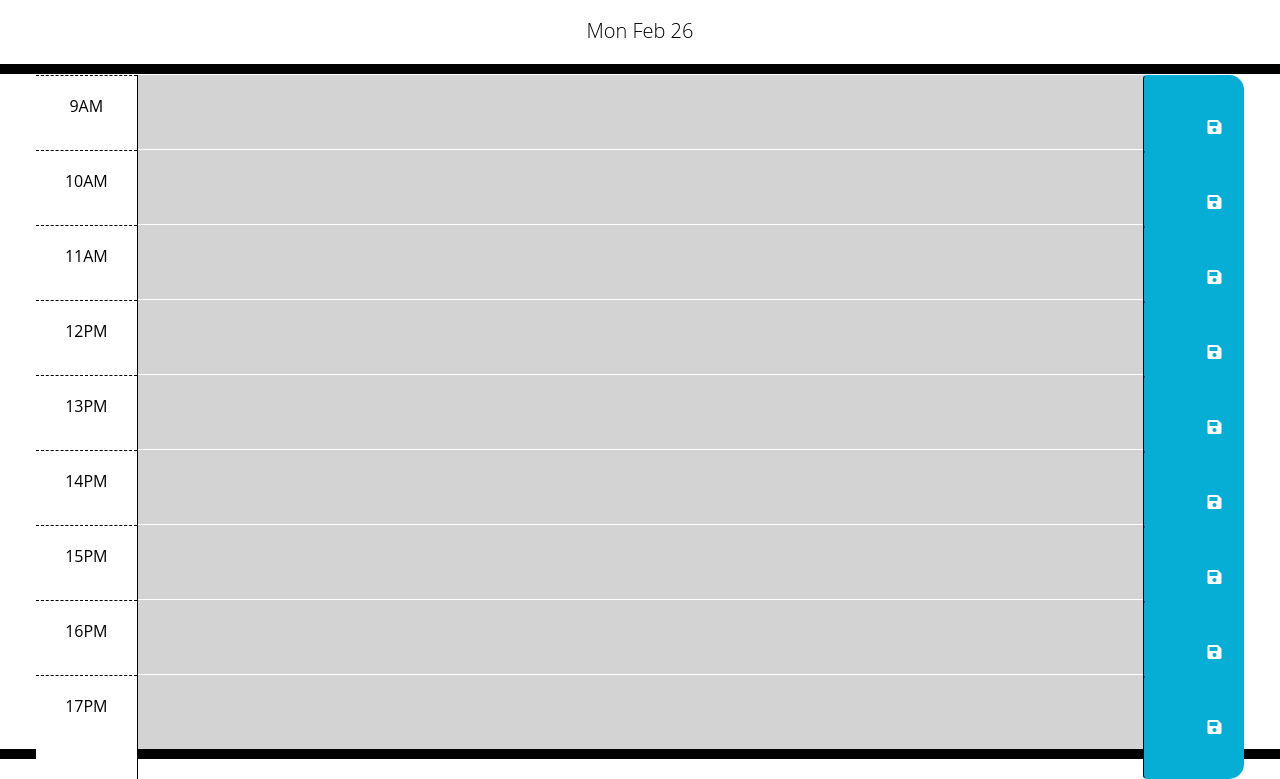
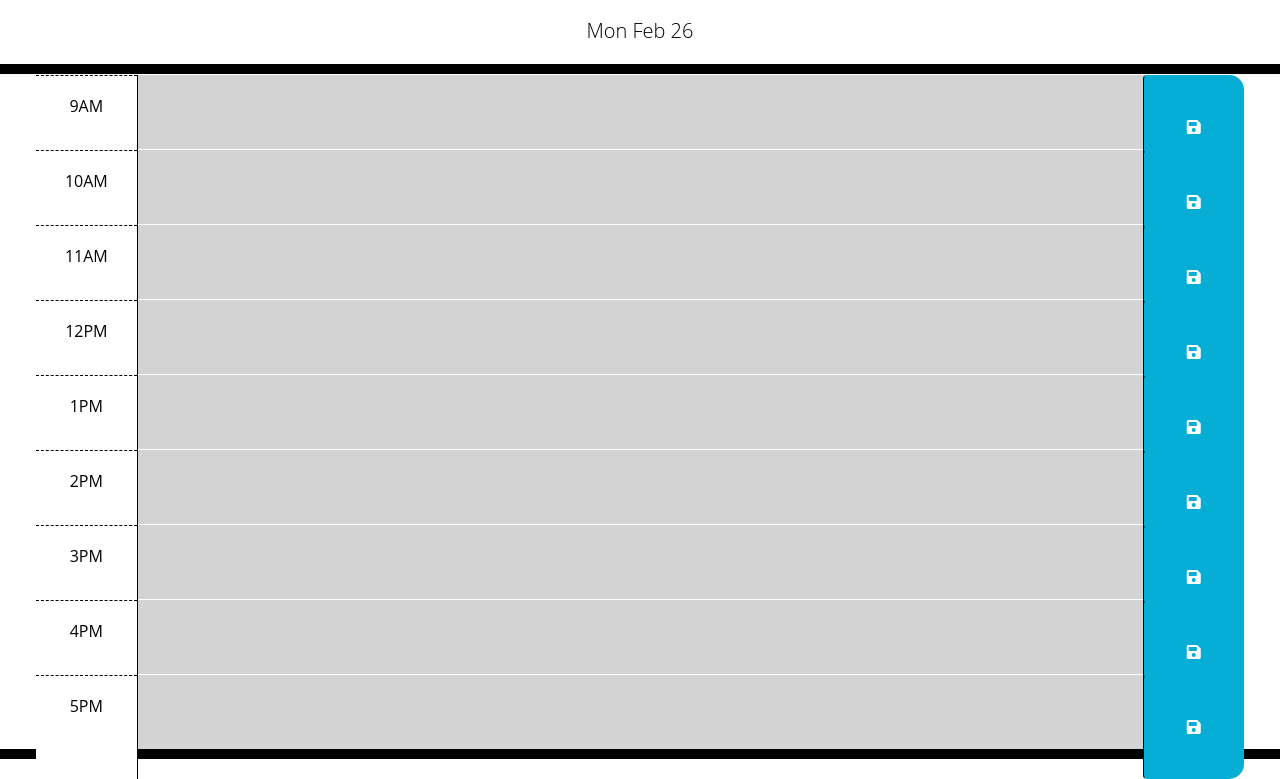
Before and after one commit to katvela24/workdayscheduler, a plain HTML site: page index.html in a window 1280 px wide. Shown: the part 123-902 px from the top of the page. Drawn offline with nearby package versions, Linux system fonts and the light colour scheme.

Commit message:
added some styling to center the save button

```diff
--- a/index.html
+++ b/index.html
@@ -71,7 +71,7 @@
       </div>
 
       <div id="hour-13" class="row time-block">
-        <div class="col-2 col-md-1 hour text-center py-3">13PM</div>
+        <div class="col-2 col-md-1 hour text-center py-3">1PM</div>
         <textarea class="col-8 col-md-10 description" rows="3"> </textarea>
         <button class="btn saveBtn col-2 col-md-1" aria-label="save">
           <i class="fas fa-save" aria-hidden="true"></i>
@@ -79,7 +79,7 @@
       </div>
 
       <div id="hour-14" class="row time-block">
-        <div class="col-2 col-md-1 hour text-center py-3">14PM</div>
+        <div class="col-2 col-md-1 hour text-center py-3">2PM</div>
         <textarea class="col-8 col-md-10 description" rows="3"> </textarea>
         <button class="btn saveBtn col-2 col-md-1" aria-label="save">
           <i class="fas fa-save" aria-hidden="true"></i>
@@ -87,7 +87,7 @@
       </div>
 
       <div id="hour-15" class="row time-block">
-        <div class="col-2 col-md-1 hour text-center py-3">15PM</div>
+        <div class="col-2 col-md-1 hour text-center py-3">3PM</div>
         <textarea class="col-8 col-md-10 description" rows="3"> </textarea>
         <button class="btn saveBtn col-2 col-md-1" aria-label="save">
           <i class="fas fa-save" aria-hidden="true"></i>
@@ -95,7 +95,7 @@
       </div>
 
       <div id="hour-16" class="row time-block">
-        <div class="col-2 col-md-1 hour text-center py-3">16PM</div>
+        <div class="col-2 col-md-1 hour text-center py-3">4PM</div>
         <textarea class="col-8 col-md-10 description" rows="3"> </textarea>
         <button class="btn saveBtn col-2 col-md-1" aria-label="save">
           <i class="fas fa-save" aria-hidden="true"></i>
@@ -103,7 +103,7 @@
       </div>
 
       <div id="hour-17" class="row time-block">
-        <div class="col-2 col-md-1 hour text-center py-3">17PM</div>
+        <div class="col-2 col-md-1 hour text-center py-3">5PM</div>
         <textarea class="col-8 col-md-10 description" rows="3"> </textarea>
         <button class="btn saveBtn col-2 col-md-1" aria-label="save">
           <i class="fas fa-save" aria-hidden="true"></i>
--- a/style.css
+++ b/style.css
@@ -66,12 +66,18 @@ textarea {
   color: white;
 }
 
+/*centered the save button */
 .saveBtn {
+  display: flex;
+  justify-content: center;
+  align-items: center;
+
   border-left: 1px solid black;
   border-top-right-radius: 15px;
   border-bottom-right-radius: 15px;
   background-color: #06aed5;
   color: white;
+
 }
 
 .saveBtn i:hover {
```
